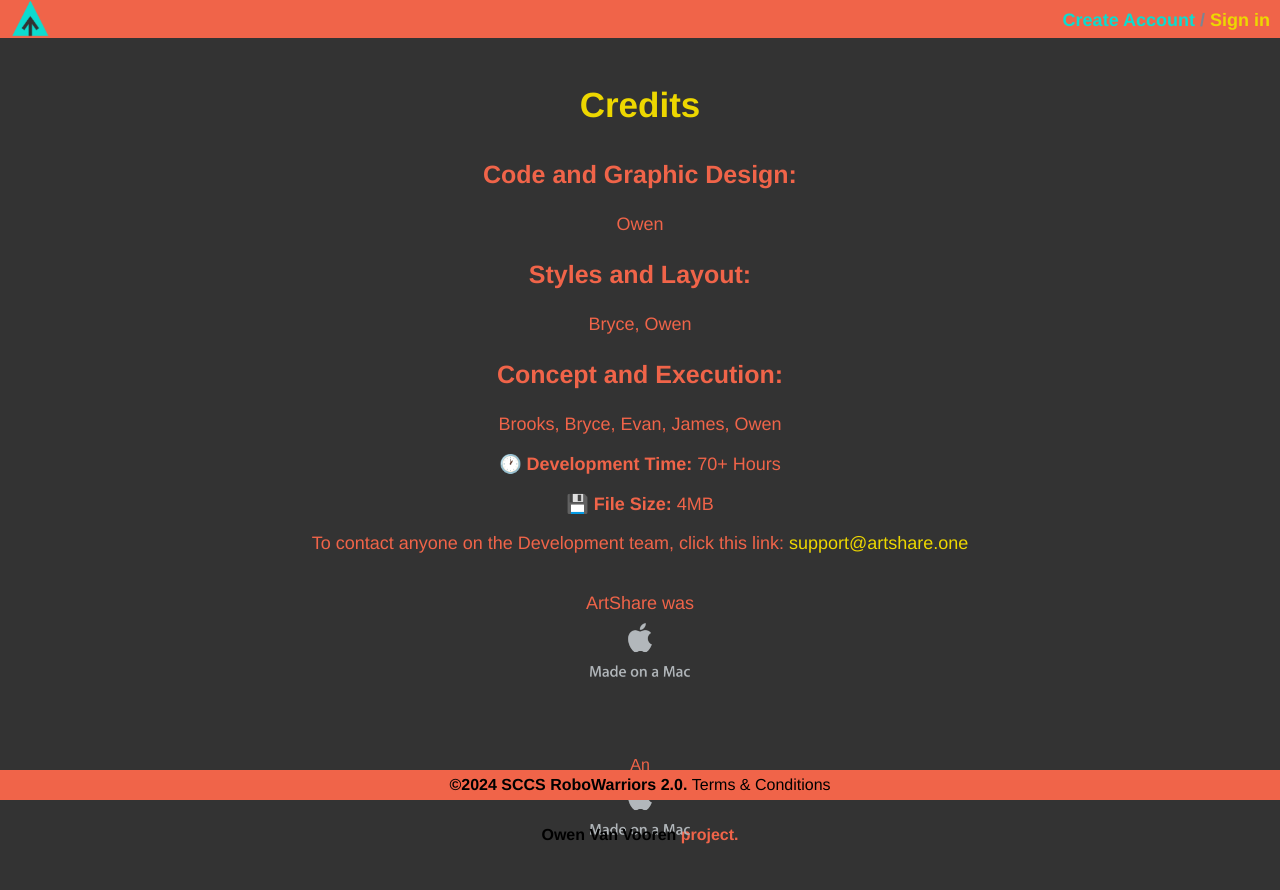
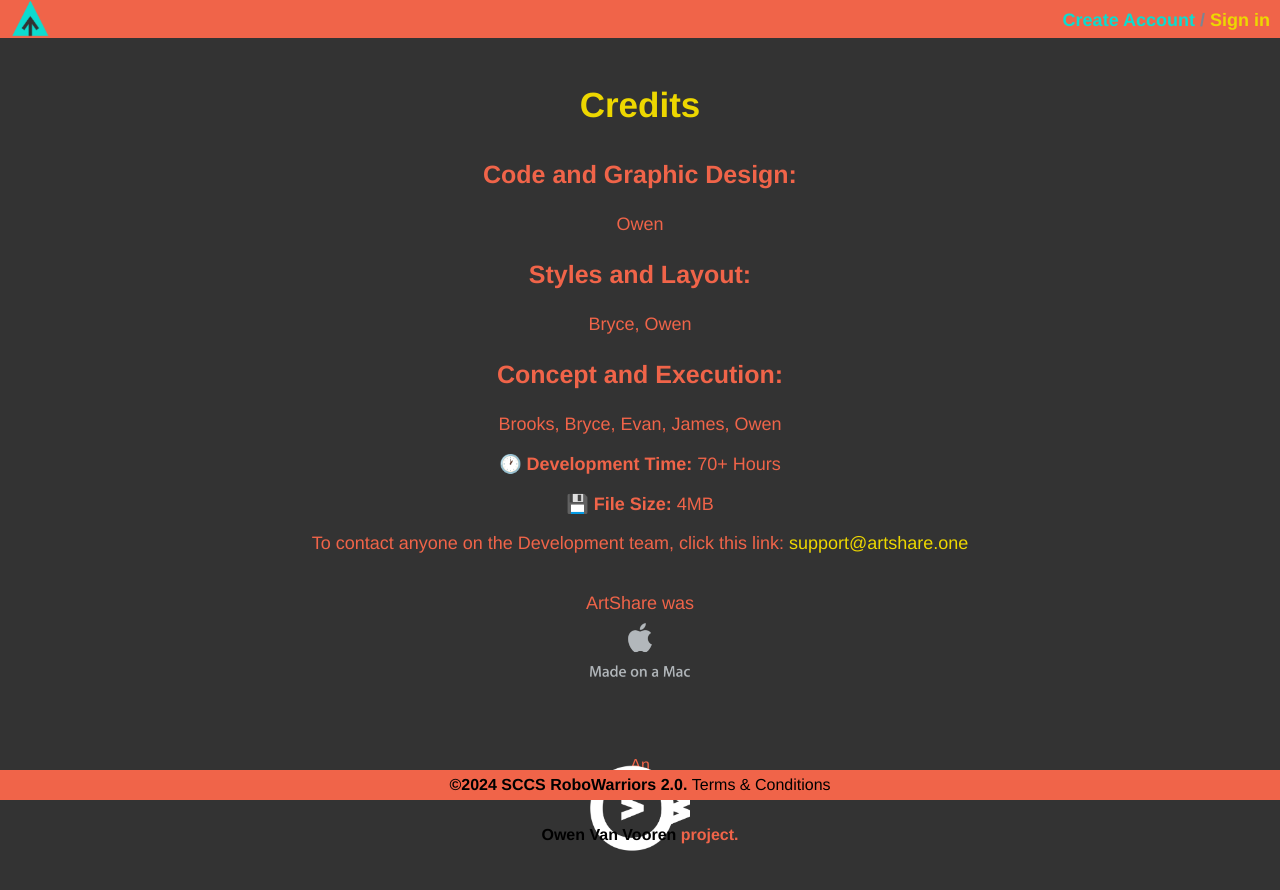
Before and after one commit to ArtShareOne/ArtShareOne.github.io, a plain HTML site: page credits.html in a window 1280 px wide. Before the commit the page ends 860 px from the top, so only its background shows below. Drawn offline with Linux system fonts and the light colour scheme.

Commit message:
AutoUpdate

```diff
--- a/credits.html
+++ b/credits.html
@@ -91,9 +91,15 @@
                 <br><br>
                 <p>An</p>
                 <br>
-                <img src="AppleBrandGray.png" alt="Made on Mac" width="100px" height="auto" style=" position: absolute; display: flex;left: 50%;transform: translate(-50%, -50%);" oncontextmenu="return false">
+                <img src="mascot.png" alt="O>" width="100px" height="auto" style=" position: absolute; display: flex;left: 50%;transform: translate(-50%, -50%);" oncontextmenu="return false">
                 <br>
                 <b><a href="https://teenagetech.github.io/owen">Owen Van Vooren</a> project.</b>
+                <br>
+                <br>
+                <br>
+                <br>
+                <br>
+                <br>
             </p>
 
 
```
